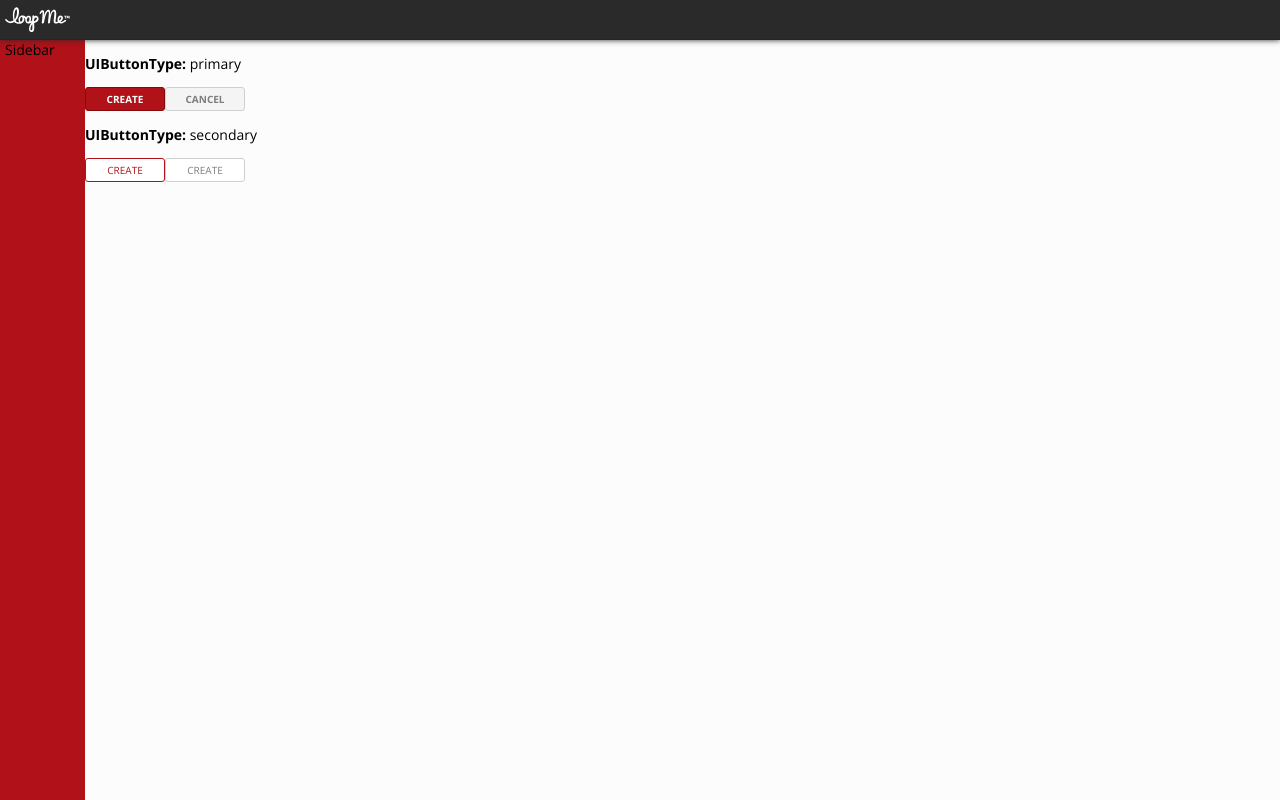
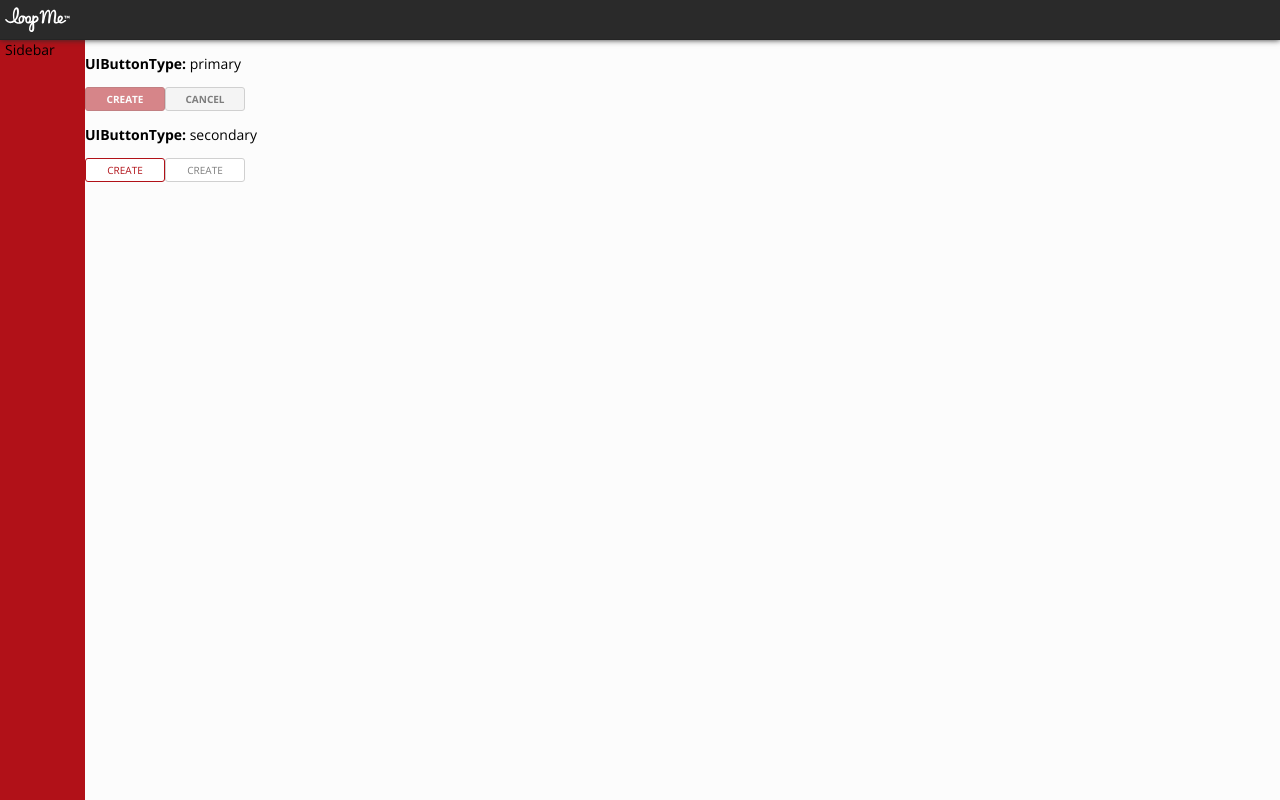
Before and after one commit to Nikola-xiii/ng-uikit, an Angular app: page / in a window 1280 px wide. Built offline with nearby package versions, Linux system fonts and the light colour scheme.

Commit message:
Disabled style

```diff
--- a/components/button/button.component.scss
+++ b/components/button/button.component.scss
@@ -18,6 +18,10 @@ $grey-darker: #D0D0D0;
   font-size: 10px;
   line-height: 1.4;
   font-weight: 700;
+
+  &[disabled] {
+    opacity: .5;
+  }
 
   &-primary {
     background: $red;
--- a/src/app/app.component.html
+++ b/src/app/app.component.html
@@ -7,7 +7,7 @@
   </uikit-sidebar>
   <div>
     <p><strong>UIButtonType:</strong> primary</p>
-    <uikit-button UIButtonType="primary" (click)="HelloClick()">{{CreateBTNText}}</uikit-button>
+    <uikit-button UIButtonType="primary" disabled="true" (click)="HelloClick()">{{CreateBTNText}}</uikit-button>
     <uikit-button UIButtonType="primary cancel">Cancel</uikit-button>
     <p><strong>UIButtonType:</strong> secondary</p>
     <uikit-button type="submit" UIButtonType="secondary">Create</uikit-button>
```
